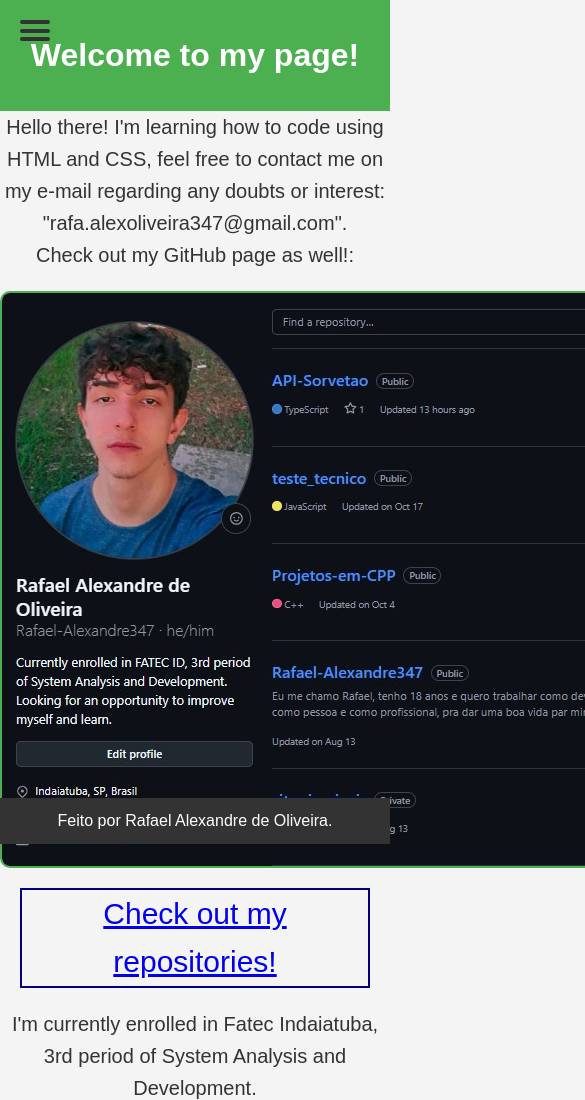
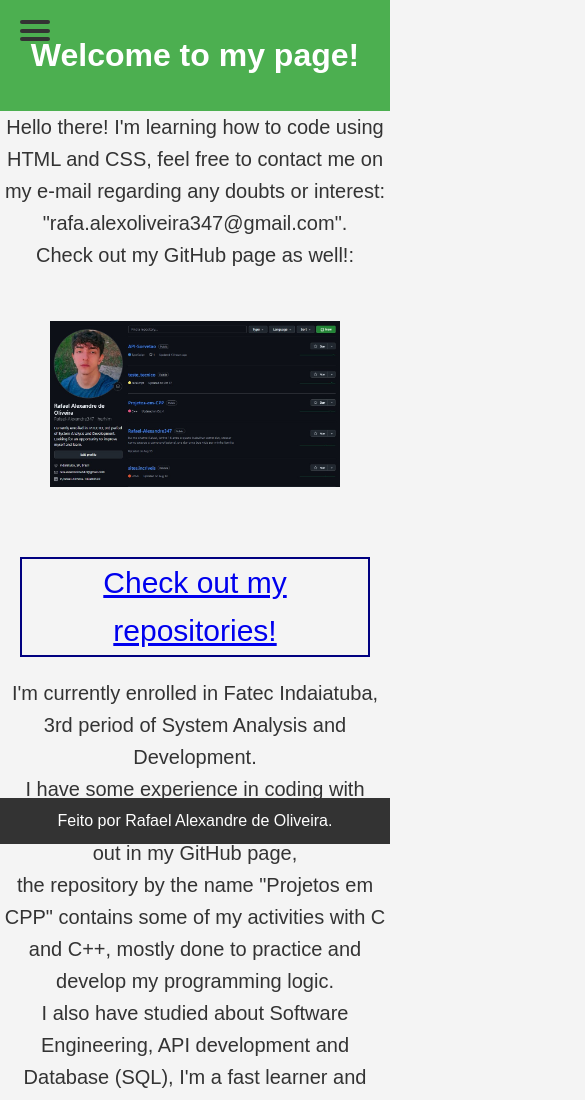
Before and after one commit to Rafael-Alexandre347/MyWebsite, a plain HTML site: page index.html in a window 390 px wide. Shown: the top 1100 px of the page, 585 px wide, since content can reach past the window. Drawn offline with Linux system fonts and the light colour scheme.

Commit message:
Ajustando o tamanho da imagem para dispositivos mobile

```diff
--- a/style.css
+++ b/style.css
@@ -118,10 +118,11 @@ a{
 
 
 img{
+    width: 100%;
+    height: auto;
     display: block;
-    margin: 20px auto;
-    border: 2px solid #4caf50;
-    border-radius: 10px;
+    margin: 0 auto;
+    padding: 50px;
 }
 
 .conclusao{
```
